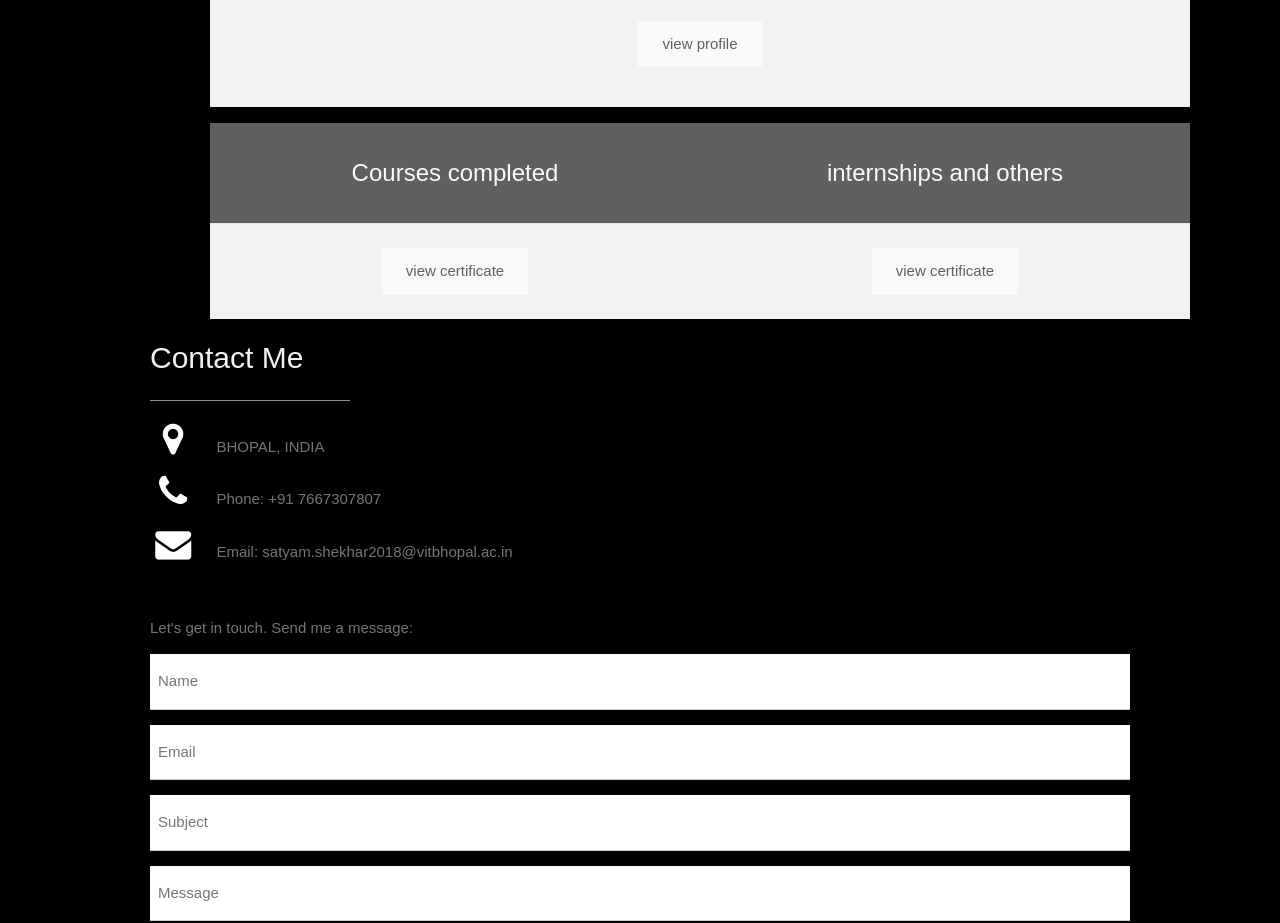
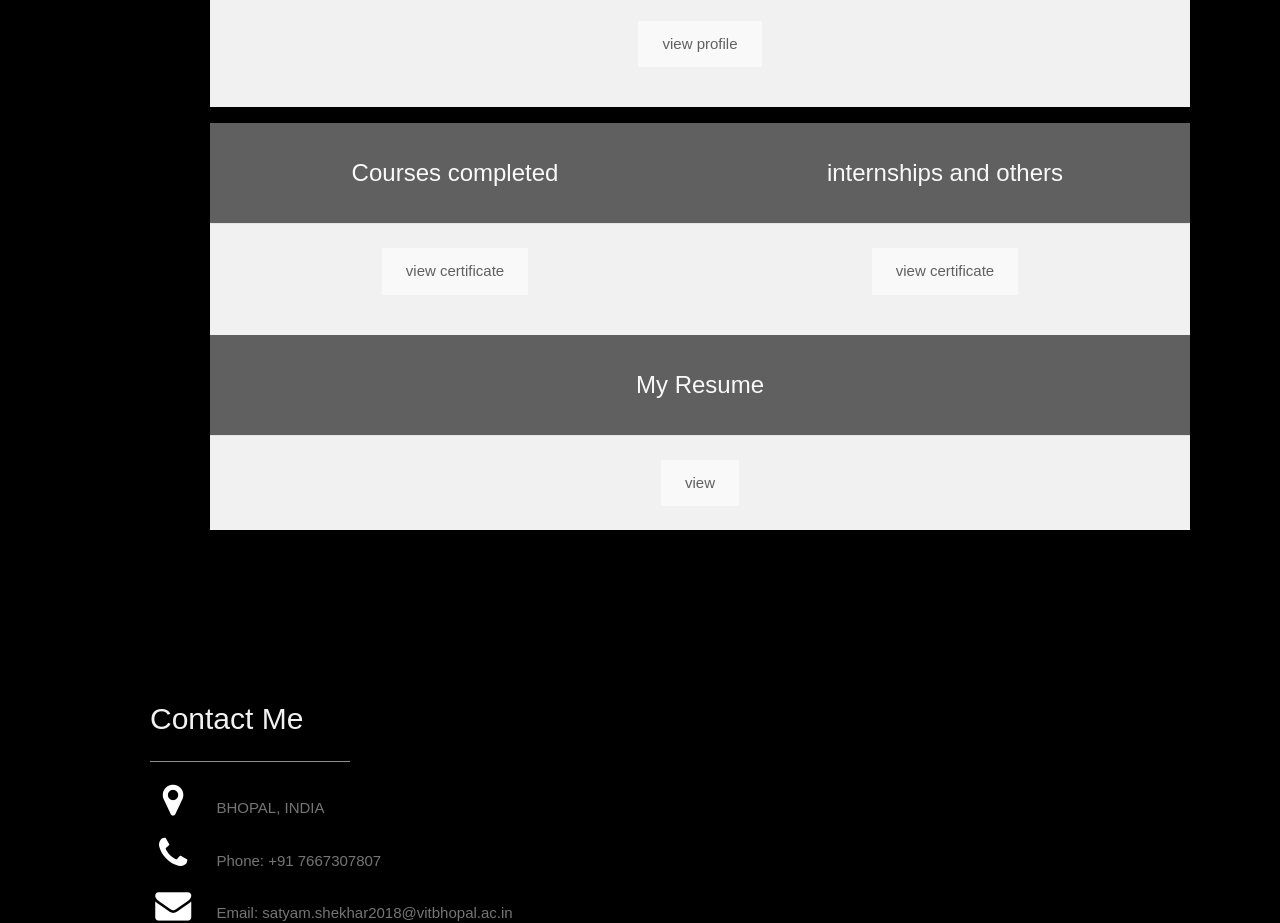
Before and after one commit to satyambup/Satyam_Shekhar, a plain HTML site: page index.html in a window 1280 px wide. Shown: the part 2873-3796 px from the top of the page. Drawn offline with Linux system fonts and the light colour scheme; a web font is replaced by a local one.

Commit message:
added my resume section

```diff
--- a/index.html
+++ b/index.html
@@ -167,6 +167,17 @@ In my spare time, I love creating a beautiful line using my pen and thoughts and
           </li>
         </ul>
       </div>
+
+      <div class="w3-row w3-light-grey w3-margin-bottom">
+        <ul class="w3-ul w3-white w3-center w3-opacity w3-hover-opacity-off">
+          <li class="w3-dark-grey w3-xlarge w3-padding-32">My Resume </li>
+
+          <li class="w3-light-grey w3-padding-24">
+              <a href="images/Screenshot 2020-09-10 at 12.25.26 AM.png"> <button class="w3-button w3-white w3-padding-large w3-hover-black">view </button></a>
+          </li>
+        </ul>
+      </div>
+
     </div>
 
   <!-- End About Section -->
```
Also changed, not shown: images/Screenshot 2020-09-10 at 12.25.26 AM.png (added).
